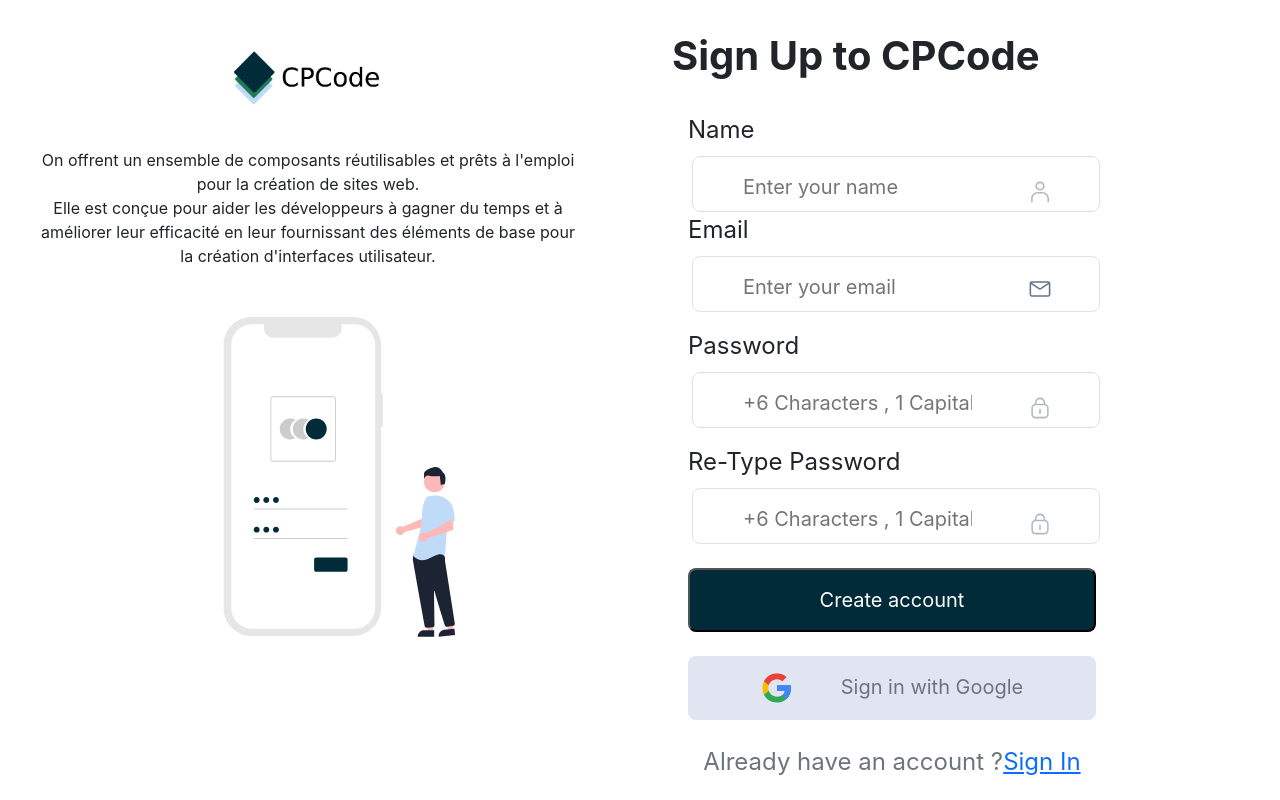
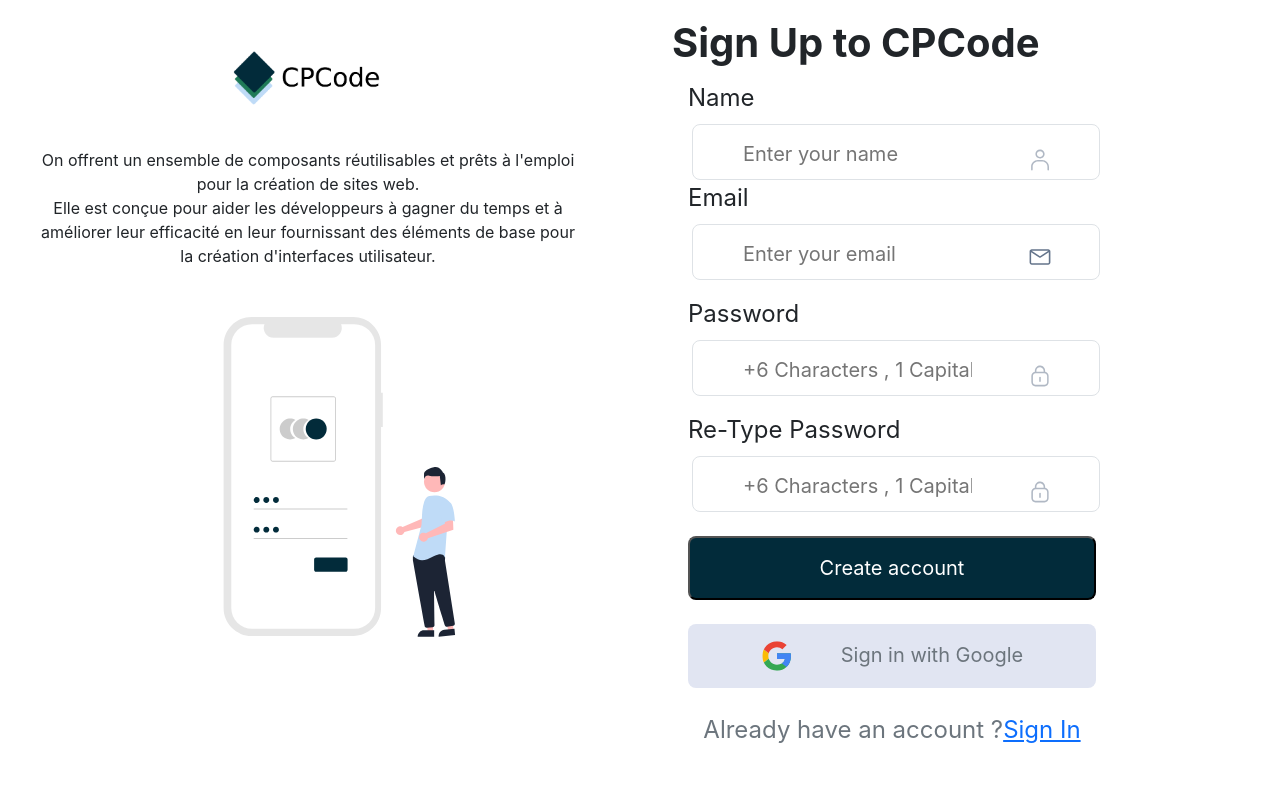
Before and after one commit to HakimMohammed/CPCode, a React (Create React App) app: page / in a window 1280 px wide. Built offline with nearby package versions, Linux system fonts and the light colour scheme.

Commit message:
Authentification otman

```diff
--- a/src/Authentification/Inscription.js
+++ b/src/Authentification/Inscription.js
@@ -19,11 +19,11 @@
     `
 
     return (
-        <div className="d-flex" style={{height : '100vh'}}>
+        <div className="d-flex" style={{height : '100vh' , maxHeight:'100vh'}}>
             <Introduction />
             {/* Connexion */}
             <div className="h-100 w-50 container " style={{marginRight: '0',  padding: 0 , paddingTop : '0vh' }}>
-                <h1 className="fw-bold" style={{margin:'5%'}}>Sign Up to CPCode</h1>
+                <h1 className="fw-bold" style={{marginLeft:'5%',marginTop:'3%',marginBottom:'2%'}}>Sign Up to CPCode</h1>
                 <form className="mx-5">
                     <label className="fs-4 mb-2 ms-0">Name</label>
                     <div className="border rounded-3 w-75 px-5 d-flex justify-content-between  ms-1" style={{ height: '7vh'}}>
```
